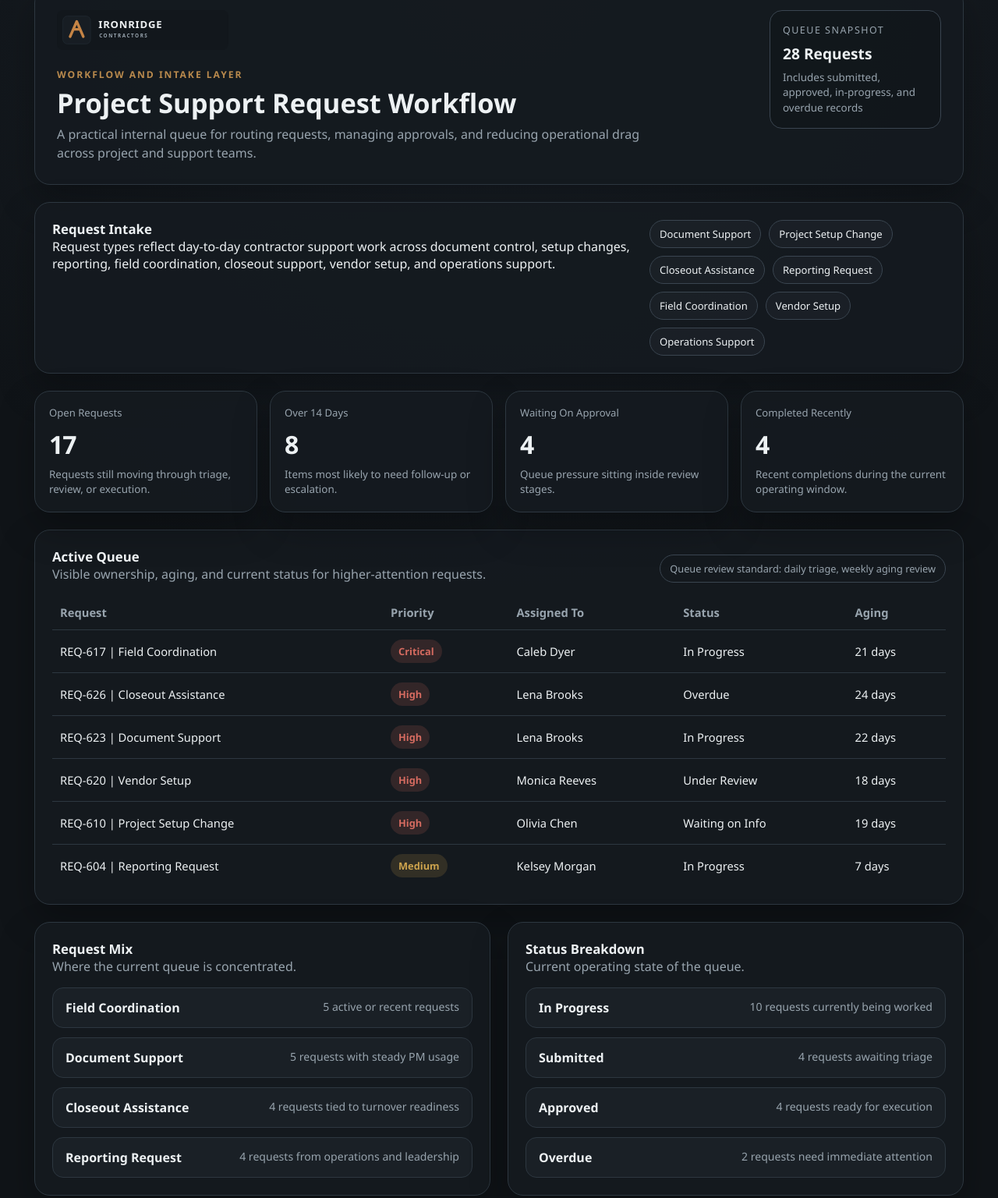
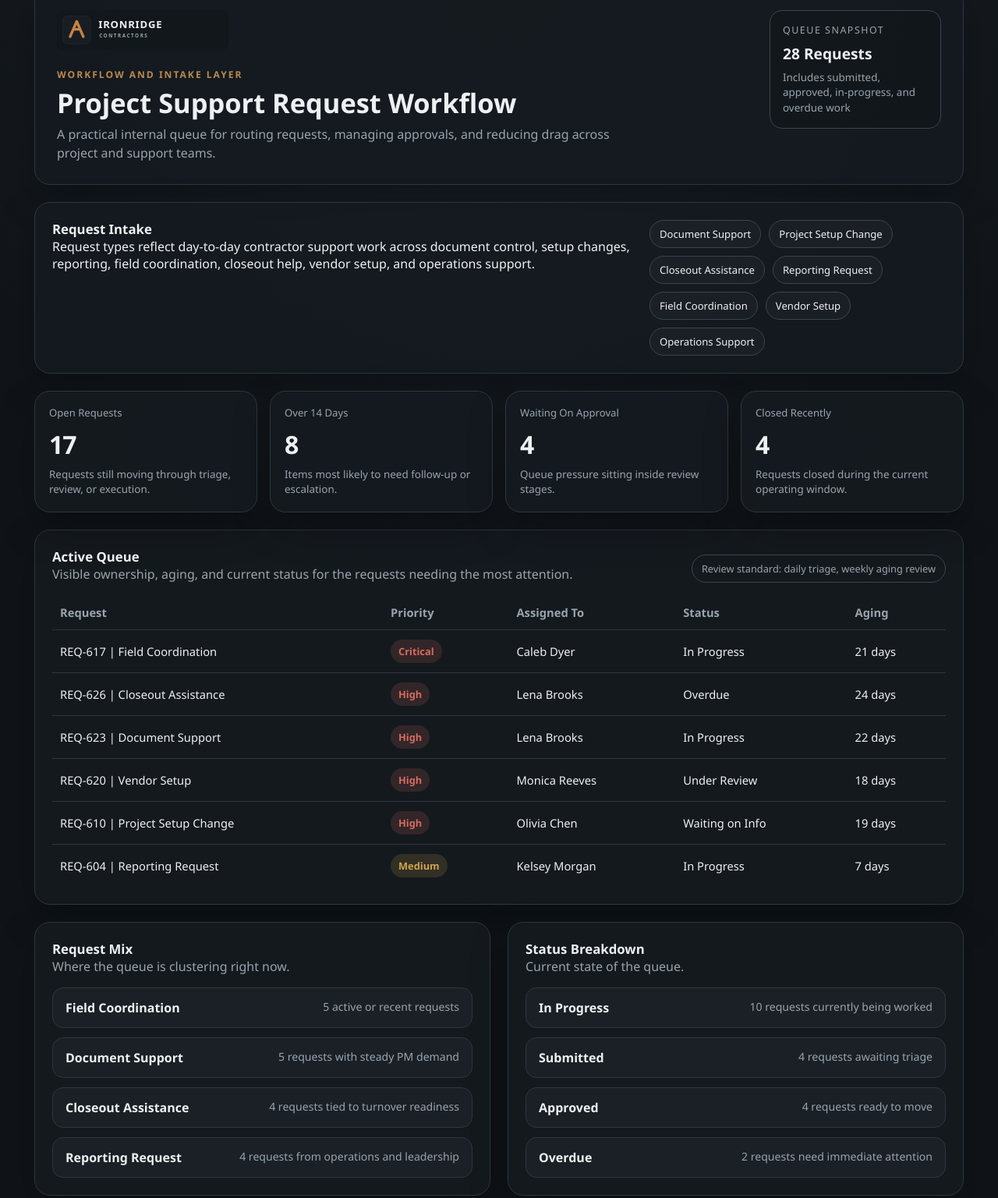
Before and after one commit to bdcrouch79/workflow-drag-reduction-demo, a plain HTML site: page src/workflow-mock/index.html in a window 1280 px wide. Shown: the part 52-1588 px from the top of the page at 78% size. Drawn offline with Linux system fonts and the light colour scheme.

Commit message:
Refine IronRidge repo voice and realism

```diff
--- a/src/workflow-mock/app.js
+++ b/src/workflow-mock/app.js
@@ -12,7 +12,7 @@ const agingCards = [
   { label: "Open Requests", value: "17", note: "Requests still moving through triage, review, or execution." },
   { label: "Over 14 Days", value: "8", note: "Items most likely to need follow-up or escalation." },
   { label: "Waiting On Approval", value: "4", note: "Queue pressure sitting inside review stages." },
-  { label: "Completed Recently", value: "4", note: "Recent completions during the current operating window." }
+  { label: "Closed Recently", value: "4", note: "Requests closed during the current operating window." }
 ];
 
 const queueRows = [
@@ -26,7 +26,7 @@ const queueRows = [
 
 const typeMix = [
   { title: "Field Coordination", meta: "5 active or recent requests" },
-  { title: "Document Support", meta: "5 requests with steady PM usage" },
+  { title: "Document Support", meta: "5 requests with steady PM demand" },
   { title: "Closeout Assistance", meta: "4 requests tied to turnover readiness" },
   { title: "Reporting Request", meta: "4 requests from operations and leadership" }
 ];
@@ -34,7 +34,7 @@ const typeMix = [
 const statusMix = [
   { title: "In Progress", meta: "10 requests currently being worked" },
   { title: "Submitted", meta: "4 requests awaiting triage" },
-  { title: "Approved", meta: "4 requests ready for execution" },
+  { title: "Approved", meta: "4 requests ready to move" },
   { title: "Overdue", meta: "2 requests need immediate attention" }
 ];
 
--- a/src/workflow-mock/index.html
+++ b/src/workflow-mock/index.html
@@ -3,7 +3,7 @@
 <head>
   <meta charset="UTF-8" />
   <meta name="viewport" content="width=device-width, initial-scale=1.0" />
-  <title>IronRidge Project Support Request Workflow</title>
+  <title>IronRidge Support Request Workflow</title>
   <link rel="stylesheet" href="./styles.css" />
 </head>
 <body>
@@ -13,19 +13,19 @@
         <img class="wordmark" src="../../assets/ironridge-wordmark.svg" alt="IronRidge Contractors" />
         <p class="eyebrow">Workflow And Intake Layer</p>
         <h1>Project Support Request Workflow</h1>
-        <p class="subhead">A practical internal queue for routing requests, managing approvals, and reducing operational drag across project and support teams.</p>
+        <p class="subhead">A practical internal queue for routing requests, managing approvals, and reducing drag across project and support teams.</p>
       </div>
       <div class="hero-meta">
         <div class="meta-label">Queue Snapshot</div>
         <div class="meta-value">28 Requests</div>
-        <div class="meta-note">Includes submitted, approved, in-progress, and overdue records</div>
+        <div class="meta-note">Includes submitted, approved, in-progress, and overdue work</div>
       </div>
     </header>
 
     <section class="panel intake-panel">
       <div>
         <h2>Request Intake</h2>
-        <p>Request types reflect day-to-day contractor support work across document control, setup changes, reporting, field coordination, closeout support, vendor setup, and operations support.</p>
+        <p>Request types reflect day-to-day contractor support work across document control, setup changes, reporting, field coordination, closeout help, vendor setup, and operations support.</p>
       </div>
       <div class="chips" id="request-types"></div>
     </section>
@@ -36,9 +36,9 @@
       <div class="panel-header">
         <div>
           <h2>Active Queue</h2>
-          <p>Visible ownership, aging, and current status for higher-attention requests.</p>
+          <p>Visible ownership, aging, and current status for the requests needing the most attention.</p>
         </div>
-        <div class="panel-chip">Queue review standard: daily triage, weekly aging review</div>
+        <div class="panel-chip">Review standard: daily triage, weekly aging review</div>
       </div>
       <table>
         <thead>
@@ -59,7 +59,7 @@
         <div class="panel-header">
           <div>
             <h2>Request Mix</h2>
-            <p>Where the current queue is concentrated.</p>
+            <p>Where the queue is clustering right now.</p>
           </div>
         </div>
         <div id="type-mix" class="stack"></div>
@@ -68,7 +68,7 @@
         <div class="panel-header">
           <div>
             <h2>Status Breakdown</h2>
-            <p>Current operating state of the queue.</p>
+            <p>Current state of the queue.</p>
           </div>
         </div>
         <div id="status-mix" class="stack"></div>
```
Also changed, not shown: 8 other files.
